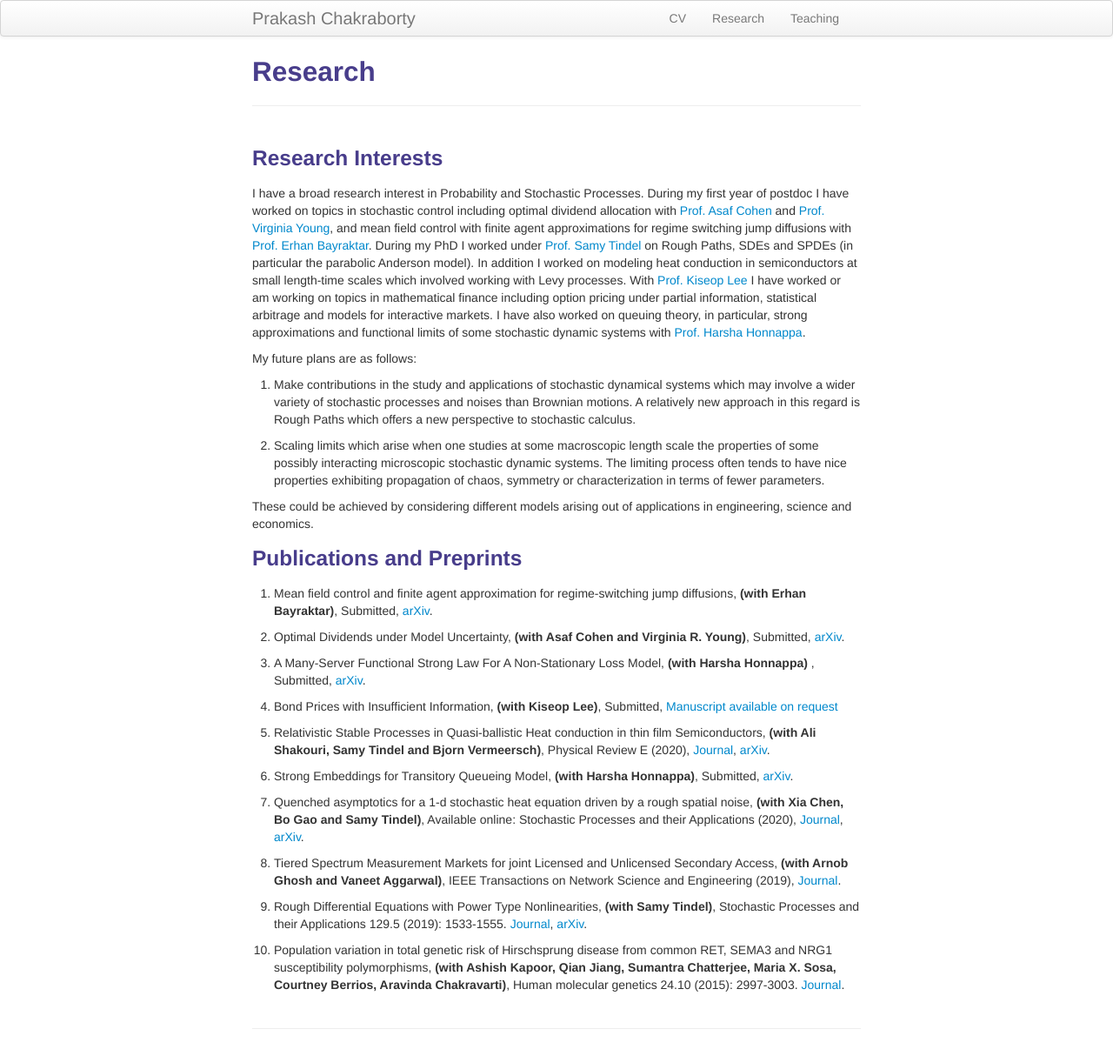
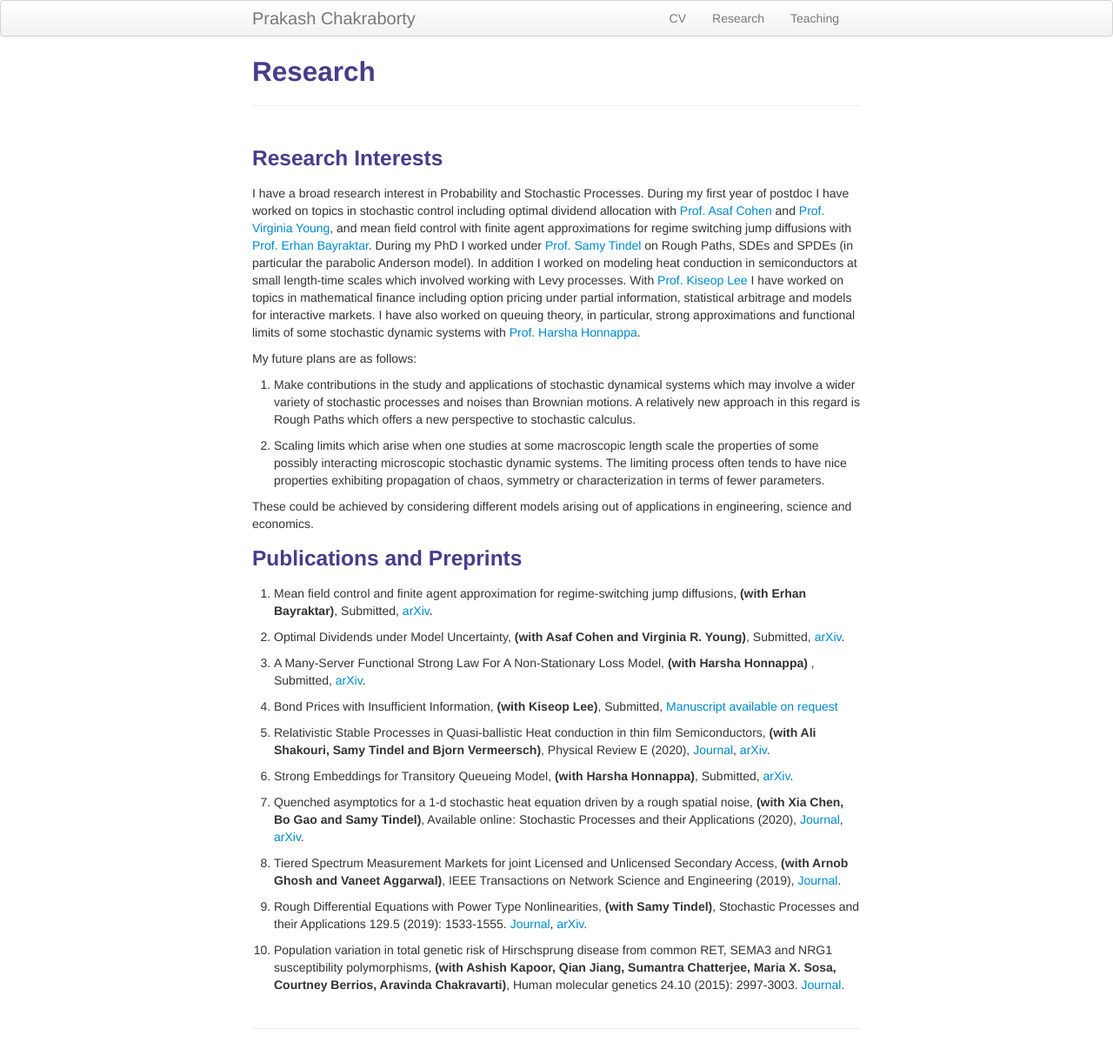
Before and after one commit to prakashchakraborty/prakashchakraborty.github.io, a Jekyll site: the page built from pages/research.md, in a window 1280 px wide. Shown: the whole page at 87% size. Built offline with Jekyll 4.4.1, drawn with Linux system fonts in a browser that asks for light colours.

Commit message:
Update research.md

```diff
--- a/pages/research.md
+++ b/pages/research.md
@@ -6,7 +6,7 @@ description: Prakash Chakraborty's research
 
 <h3>Research Interests</h3>
 
- I have a broad research interest in Probability and Stochastic Processes. During my first year of postdoc I have worked on topics in stochastic control including optimal dividend allocation with <a href="https://sites.google.com/site/asafcohentau/">Prof. Asaf Cohen</a> and <a href="https://lsa.umich.edu/math/people/faculty/vryoung.html">Prof. Virginia Young</a>, and mean field control with finite agent approximations for regime switching jump diffusions with <a href="https://sites.lsa.umich.edu/erhan/">Prof. Erhan Bayraktar</a>. During my PhD I worked under <a href="https://www.math.purdue.edu/~stindel/">Prof. Samy Tindel</a> on Rough Paths, SDEs and SPDEs (in particular the parabolic Anderson model). In addition I worked on modeling heat conduction in semiconductors at small length-time scales which involved working with Levy processes. With <a href="https://www.stat.purdue.edu/~kiseop/">Prof. Kiseop Lee</a> I have worked or am working on topics in mathematical finance including option pricing under partial information, statistical arbitrage and models for interactive markets. I have also worked on queuing theory, in particular, strong approximations and functional limits of some stochastic dynamic systems with <a href="https://engineering.purdue.edu/SSL/about">Prof. Harsha Honnappa</a>.
+ I have a broad research interest in Probability and Stochastic Processes. During my first year of postdoc I have worked on topics in stochastic control including optimal dividend allocation with <a href="https://sites.google.com/site/asafcohentau/">Prof. Asaf Cohen</a> and <a href="https://lsa.umich.edu/math/people/faculty/vryoung.html">Prof. Virginia Young</a>, and mean field control with finite agent approximations for regime switching jump diffusions with <a href="https://sites.lsa.umich.edu/erhan/">Prof. Erhan Bayraktar</a>. During my PhD I worked under <a href="https://www.math.purdue.edu/~stindel/">Prof. Samy Tindel</a> on Rough Paths, SDEs and SPDEs (in particular the parabolic Anderson model). In addition I worked on modeling heat conduction in semiconductors at small length-time scales which involved working with Levy processes. With <a href="https://www.stat.purdue.edu/~kiseop/">Prof. Kiseop Lee</a> I have worked on topics in mathematical finance including option pricing under partial information, statistical arbitrage and models for interactive markets. I have also worked on queuing theory, in particular, strong approximations and functional limits of some stochastic dynamic systems with <a href="https://engineering.purdue.edu/SSL/about">Prof. Harsha Honnappa</a>.
 
 My future plans are as follows:
 
```
